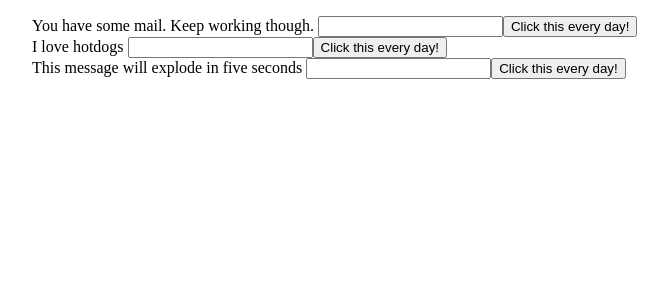
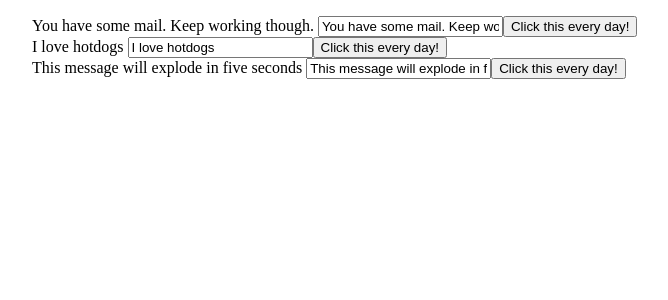
Before and after one commit to Whelpley/audio-transformer, an Angular app: page / in a window 1280 px wide. Shown: the top 300 px of the page, without its empty margins (16-684 px from the left). Built offline with nearby package versions, Linux system fonts and the light colour scheme.

Commit message:
Two way binding

```diff
--- a/src/app/app.component.html
+++ b/src/app/app.component.html
@@ -17,7 +17,7 @@
     <ul>
       <app-simple-form
         *ngFor="let message of mail.messages"
-        [shouting]="message"
+        [message]="message"
       >
         <!--{{message}}-->
       </app-simple-form>
--- a/src/app/simple-form/simple-form.component.ts
+++ b/src/app/simple-form/simple-form.component.ts
@@ -3,15 +3,19 @@ import { Component, OnInit, Input } from '@angular/core';
 @Component({
   selector: 'app-simple-form',
   template: `<div>
-    {{shouting}}
-    <input #myInput type="text">
-    <button (mouseover)="onClick($event, myInput.value)">Click this every day!</button>
+    {{message}}
+    <input
+      #myInput
+      type="text"
+      [(ngModel)]="message"
+      >
+    <button (click)="onClick($event, myInput.value)">Click this every day!</button>
     </div>`,
   styles: []
 })
 export class SimpleFormComponent implements OnInit {
 
-  @Input() shouting;
+  @Input() message;
 
   onClick(event, value){
     console.log(event);
```
